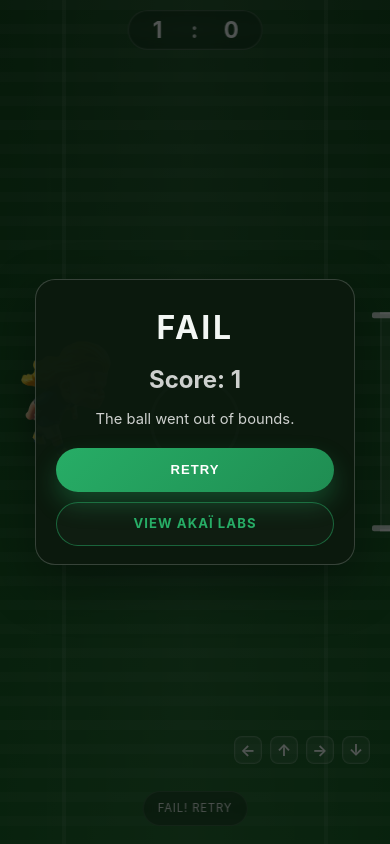
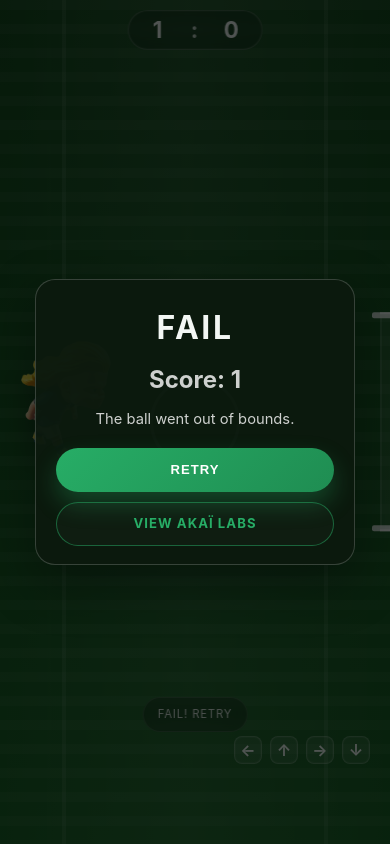
Before and after one commit to phector-io/haaland-simulator, a React (Vite) app: page / in a window 390 px wide. Built offline with nearby package versions, Linux system fonts and the light colour scheme.

Commit message:
Adjust message box position for better visibility on mobile devices

```diff
--- a/src/App.css
+++ b/src/App.css
@@ -299,7 +299,7 @@ body {
 .message-box {
   position: absolute;
   left: 50%;
-  bottom: max(18px, env(safe-area-inset-bottom));
+  bottom: max(7rem, env(safe-area-inset-bottom));
   transform: translateX(-50%);
   padding: 8px 14px;
   border-radius: 999px;
```
